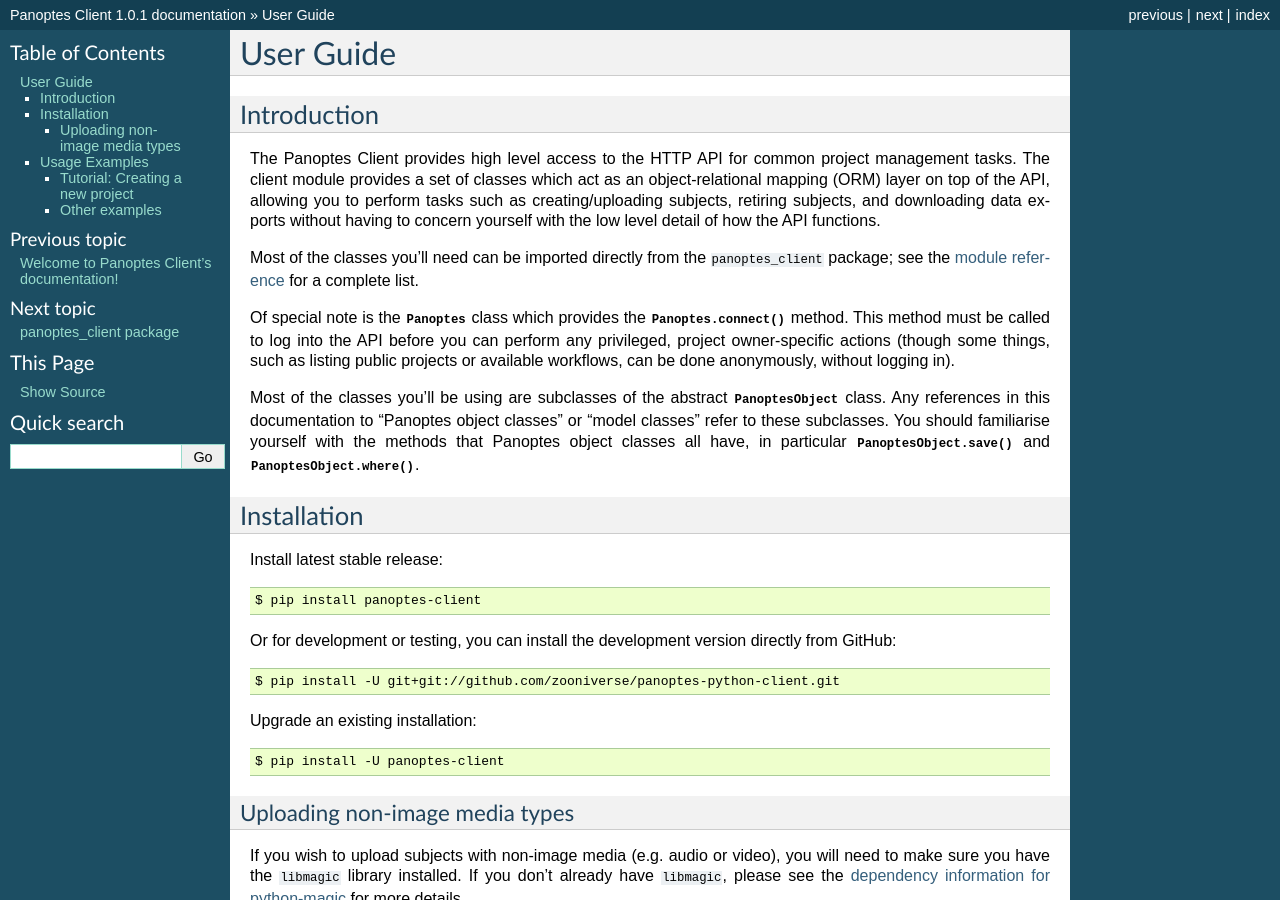
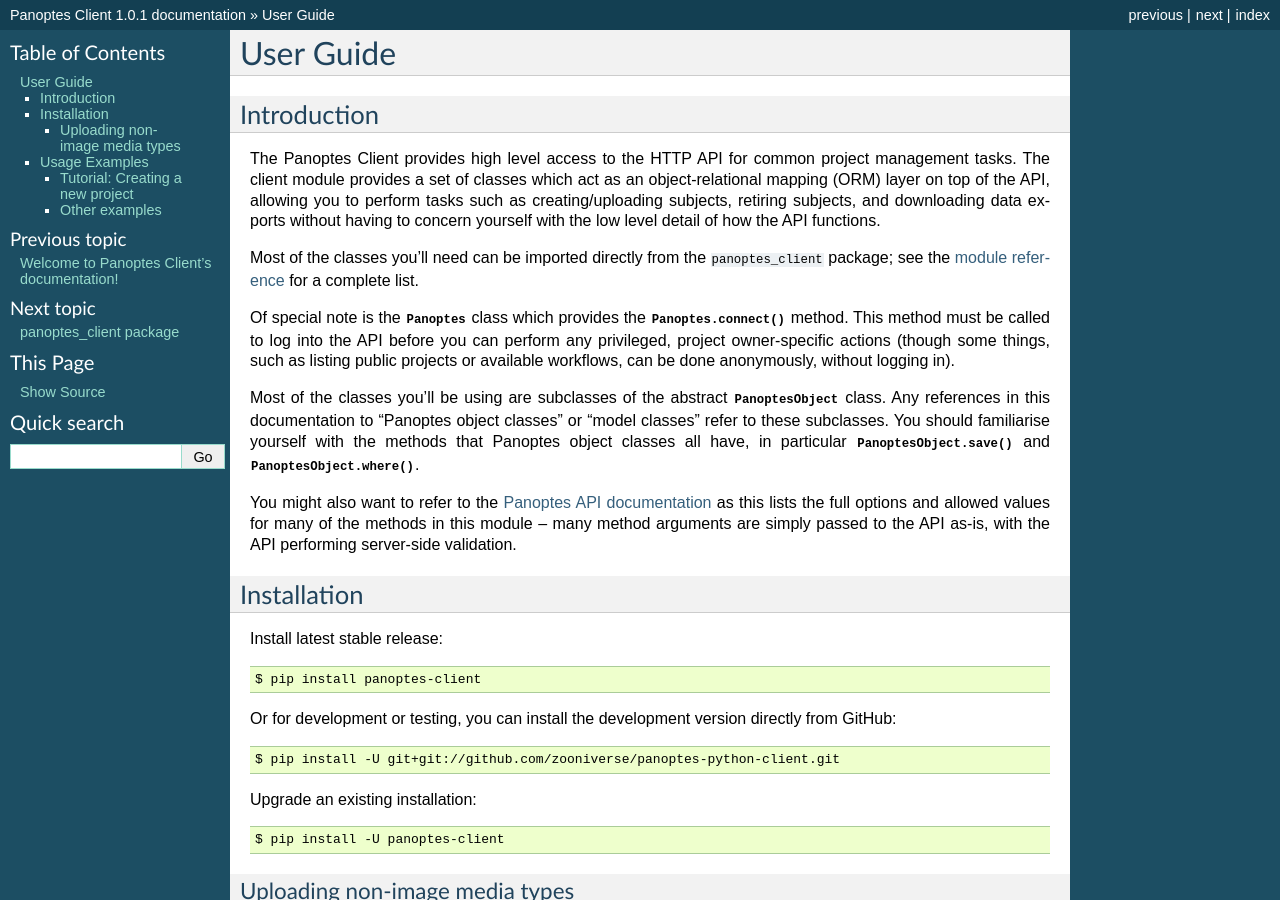
Before and after one commit to zooniverse/panoptes-python-client, a Sphinx documentation site: the page built from docs/user_guide.rst, in a window 1280 px wide and 900 px high. Built offline with Sphinx 7.4.7, drawn with Linux system fonts in a browser that asks for light colours.

Commit message:
Link to API documentation from user guide.

```diff
--- a/docs/user_guide.rst
+++ b/docs/user_guide.rst
@@ -27,6 +27,11 @@
 should familiarise yourself with the methods that Panoptes object classes all
 have, in particular :py:meth:`.PanoptesObject.save` and
 :py:meth:`.PanoptesObject.where`.
+
+You might also want to refer to the `Panoptes API documentation
+<https://panoptes.docs.apiary.io/>`_ as this lists the full options and allowed
+values for many of the methods in this module -- many method arguments are
+simply passed to the API as-is, with the API performing server-side validation.
 
 Installation
 ------------
```
